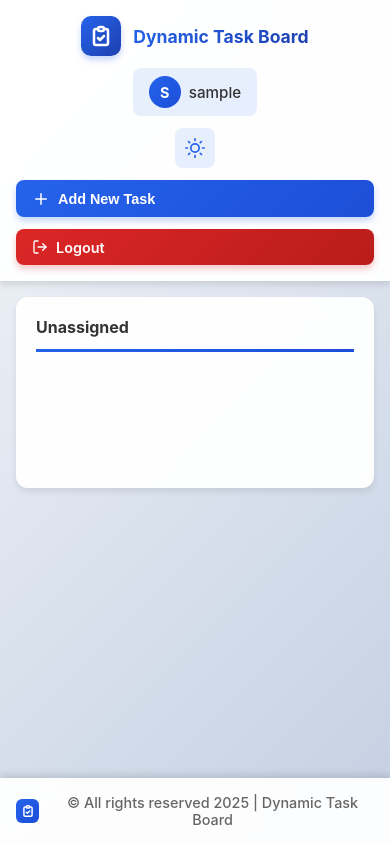
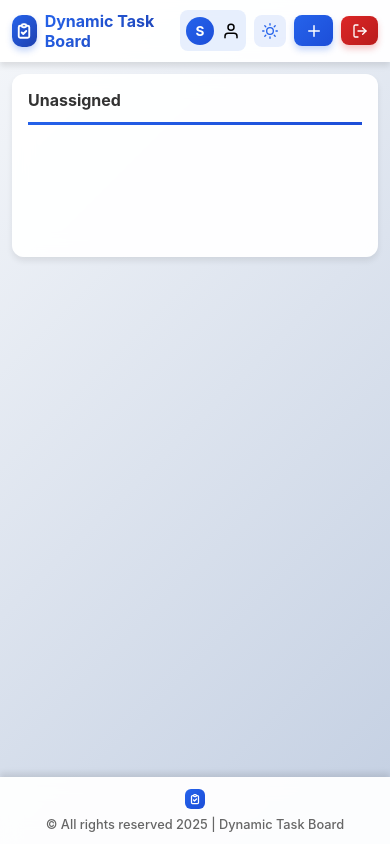
Before and after one commit to Kuldeep-Tapodhan/To-Do-Dynamic-Choice-with-Django, a Django app: page / in a window 390 px wide. Run offline with Django 3.2, Linux system fonts and the light colour scheme; the visitor is signed in with stand-in values (Sample User, id 1); data that the repository does not hold is empty.

Commit message:
Add user authentication and new UI

```diff
--- a/templates/core/task_board.html
+++ b/templates/core/task_board.html
@@ -170,6 +170,14 @@
             font-weight: 500;
         }
 
+        .user-info .username-full {
+            display: inline;
+        }
+
+        .user-info .username-icon {
+            display: none;
+        }
+
         .theme-toggle {
             background: rgba(37, 99, 235, 0.1);
             border: none;
@@ -193,10 +201,34 @@
             stroke: #2563eb;
         }
 
-        .header-user span {
+        #add-task-btn {
+            background: linear-gradient(135deg, #2563eb 0%, #1d4ed8 100%);
+            color: white;
+            border: none;
+            padding: 0.75rem 1.5rem;
             font-size: 0.95rem;
-            color: var(--text-primary);
-            font-weight: 500;
+            font-weight: 600;
+            border-radius: 8px;
+            cursor: pointer;
+            transition: all 0.3s ease;
+            box-shadow: 0 4px 6px rgba(37, 99, 235, 0.25);
+            display: flex;
+            align-items: center;
+            gap: 0.5rem;
+        }
+
+        #add-task-btn svg {
+            width: 18px;
+            height: 18px;
+        }
+
+        #add-task-btn .btn-text {
+            display: inline;
+        }
+
+        #add-task-btn:hover {
+            transform: translateY(-2px);
+            box-shadow: 0 6px 12px rgba(37, 99, 235, 0.35);
         }
 
         .logout-link {
@@ -217,6 +249,10 @@
         .logout-link svg {
             width: 16px;
             height: 16px;
+        }
+
+        .logout-link .logout-text {
+            display: inline;
         }
 
         .logout-link:hover {
@@ -545,37 +581,83 @@
         /* Responsive Design */
         @media (max-width: 768px) {
             header {
-                padding: 1rem;
+                padding: 0.75rem 1rem;
             }
 
             .header-container {
-                flex-direction: column;
-                align-items: stretch;
                 gap: 0.75rem;
+                flex-wrap: nowrap;
             }
 
             .header-logo {
-                justify-content: center;
+                gap: 0.5rem;
+            }
+
+            .logo-icon {
+                width: 36px;
+                height: 36px;
+            }
+
+            .logo-icon svg {
+                width: 20px;
+                height: 20px;
             }
 
             header h1 {
-                font-size: 1.25rem;
-                text-align: center;
+                font-size: 1.1rem;
             }
 
             .header-user {
-                flex-direction: column;
-                gap: 0.75rem;
+                gap: 0.5rem;
+                flex-wrap: nowrap;
             }
 
-            .header-user span {
-                text-align: center;
+            .user-info {
+                padding: 0.5rem;
             }
 
-            #add-task-btn,
+            .user-info .username-full {
+                display: none;
+            }
+
+            .user-info .username-icon {
+                display: flex;
+            }
+
+            .theme-toggle {
+                width: 36px;
+                height: 36px;
+            }
+
+            .theme-toggle svg {
+                width: 18px;
+                height: 18px;
+            }
+
+            #add-task-btn {
+                padding: 0.5rem 0.75rem;
+            }
+
+            #add-task-btn .btn-text {
+                display: none;
+            }
+
+            #add-task-btn svg {
+                width: 20px;
+                height: 20px;
+            }
+
             .logout-link {
-                width: 100%;
-                text-align: center;
+                padding: 0.5rem 0.75rem;
+            }
+
+            .logout-link .logout-text {
+                display: none;
+            }
+
+            .logout-link svg {
+                width: 18px;
+                height: 18px;
             }
 
             main {
@@ -597,17 +679,76 @@
             footer {
                 padding: 1rem;
             }
+
+            .footer-content {
+                flex-direction: column;
+                gap: 0.5rem;
+            }
         }
 
         @media (max-width: 480px) {
-            header h1 {
-                font-size: 1.1rem;
+            header {
+                padding: 0.65rem 0.75rem;
             }
 
-            #add-task-btn,
+            .logo-icon {
+                width: 32px;
+                height: 32px;
+            }
+
+            .logo-icon svg {
+                width: 18px;
+                height: 18px;
+            }
+
+            header h1 {
+                font-size: 1rem;
+            }
+
+            .user-info {
+                padding: 0.4rem;
+            }
+
+            .user-avatar {
+                width: 28px;
+                height: 28px;
+                font-size: 0.85rem;
+            }
+
+            .theme-toggle {
+                width: 32px;
+                height: 32px;
+            }
+
+            .theme-toggle svg {
+                width: 16px;
+                height: 16px;
+            }
+
+            #add-task-btn {
+                padding: 0.4rem 0.65rem;
+            }
+
+            #add-task-btn svg {
+                width: 18px;
+                height: 18px;
+            }
+
             .logout-link {
-                padding: 0.6rem 1rem;
-                font-size: 0.9rem;
+                padding: 0.4rem 0.65rem;
+            }
+
+            .logout-link svg {
+                width: 16px;
+                height: 16px;
+            }
+
+            main {
+                padding: 0.75rem;
+            }
+
+            .status-column {
+                padding: 1rem;
             }
 
             .status-column h2 {
@@ -618,13 +759,50 @@
                 padding: 0.85rem;
             }
 
+            .modal-content {
+                width: 96%;
+                margin: 5% auto;
+            }
+
+            .modal-header {
+                padding: 1rem;
+            }
+
             .modal-header h2 {
-                font-size: 1.1rem;
+                font-size: 1.05rem;
+            }
+
+            .modal-body {
+                padding: 1rem;
+            }
+
+            .modal-footer {
+                padding: 0.75rem 1rem 1rem;
+                flex-direction: column;
             }
 
             .btn {
                 padding: 0.65rem 1.25rem;
                 font-size: 0.9rem;
+                width: 100%;
+            }
+
+            footer {
+                padding: 0.75rem;
+            }
+
+            .footer-logo {
+                width: 20px;
+                height: 20px;
+            }
+
+            .footer-logo svg {
+                width: 12px;
+                height: 12px;
+            }
+
+            footer p {
+                font-size: 0.8rem;
             }
         }
 
@@ -664,7 +842,11 @@
             <div class="header-user">
                 <div class="user-info">
                     <div class="user-avatar">{{ user.username|slice:":1"|upper }}</div>
-                    <span>{{ user.username }}</span>
+                    <span class="username-full">{{ user.username }}</span>
+                    <svg class="username-icon" viewBox="0 0 24 24" fill="none" stroke="currentColor" stroke-width="2" stroke-linecap="round" stroke-linejoin="round" style="width: 18px; height: 18px;">
+                        <path d="M20 21v-2a4 4 0 0 0-4-4H8a4 4 0 0 0-4 4v2"></path>
+                        <circle cx="12" cy="7" r="4"></circle>
+                    </svg>
                 </div>
                 <button class="theme-toggle" id="theme-toggle" aria-label="Toggle theme">
                     <svg class="sun-icon" viewBox="0 0 24 24" fill="none" stroke-width="2" stroke-linecap="round" stroke-linejoin="round">
@@ -684,7 +866,7 @@
                         <line x1="12" y1="5" x2="12" y2="19"></line>
                         <line x1="5" y1="12" x2="19" y2="12"></line>
                     </svg>
-                    Add New Task
+                    <span class="btn-text">Add New Task</span>
                 </button>
                 <a href="{% url 'logout' %}" class="logout-link">
                     <svg viewBox="0 0 24 24" fill="none" stroke="currentColor" stroke-width="2" stroke-linecap="round" stroke-linejoin="round">
@@ -692,7 +874,7 @@
                         <polyline points="16 17 21 12 16 7"></polyline>
                         <line x1="21" y1="12" x2="9" y2="12"></line>
                     </svg>
-                    Logout
+                    <span class="logout-text">Logout</span>
                 </a>
             </div>
         </div>
```
